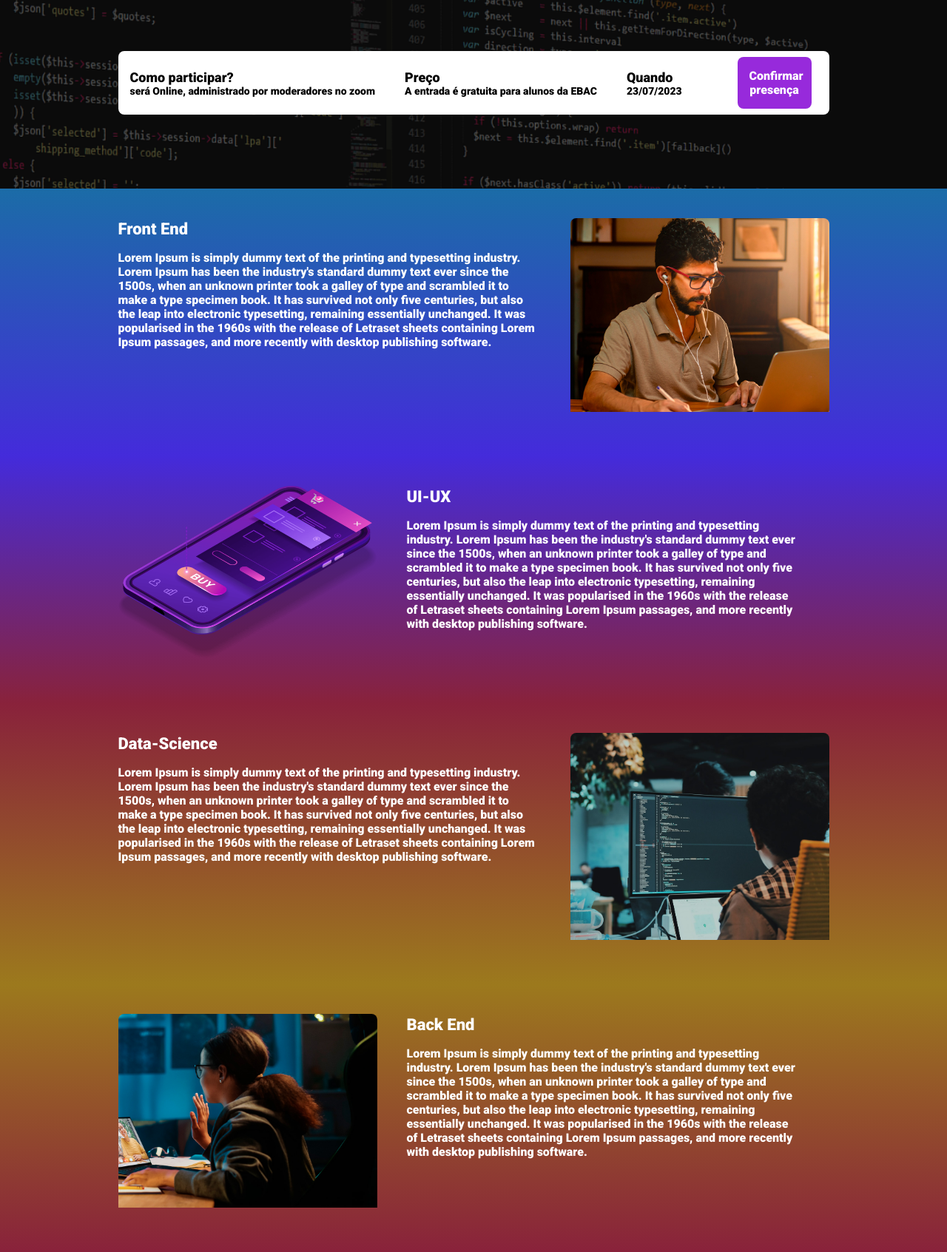
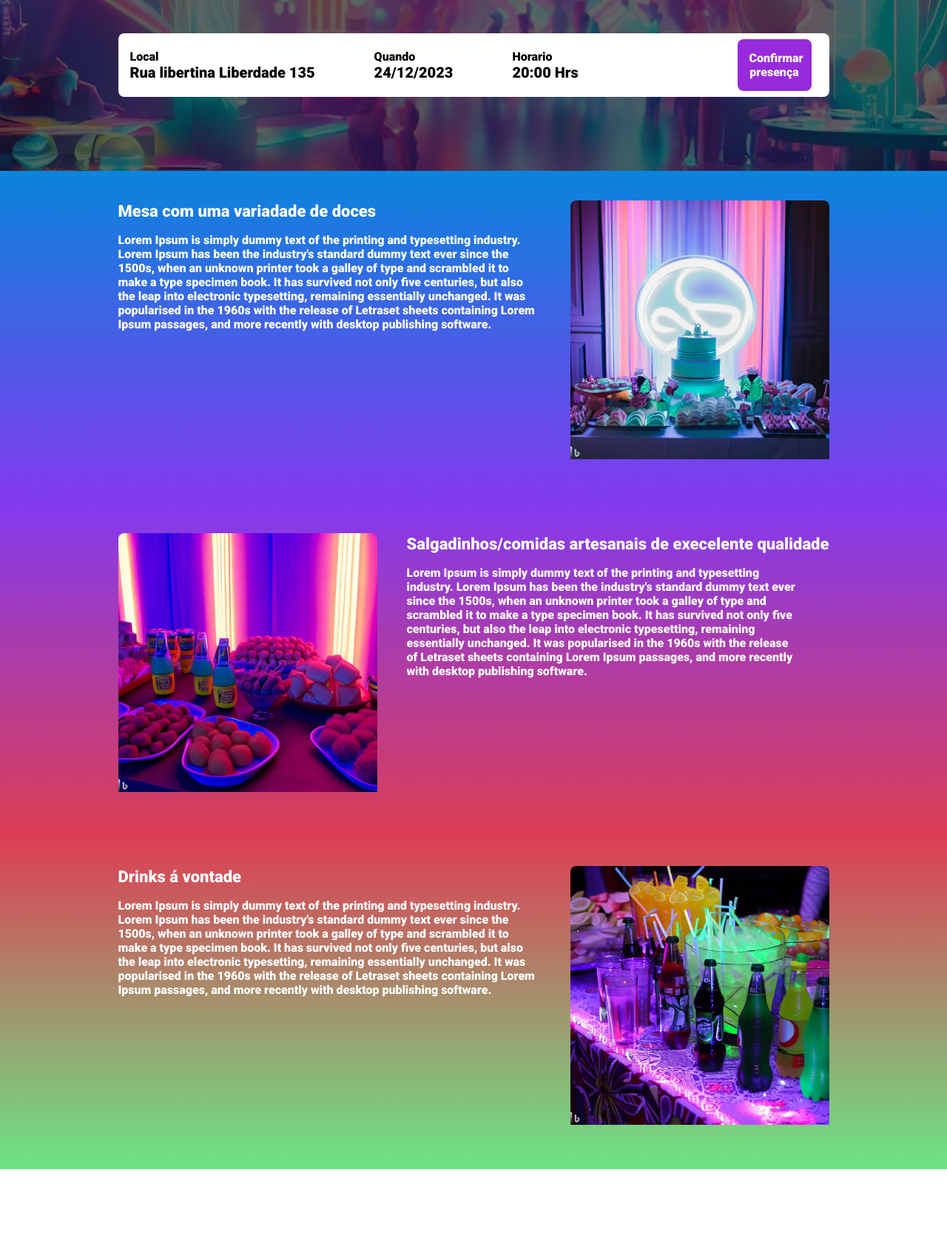
Before and after one commit to DevTroli/myBirthday, a website built with Parcel: page src/index.html in a window 1280 px wide. Shown: the part 331-2024 px from the top of the page at 74% size. After the commit the page ends 1912 px from the top, so only its background shows below. Built offline with nearby package versions, Linux system fonts and the light colour scheme.

Commit message:
ending the project

```diff
--- a/package.json
+++ b/package.json
@@ -5,7 +5,7 @@
 
   "scripts": {
     "dev": "parcel src/index.html src/styles/*.scss src/scripts/*.js src/images/*.png",
-    "build": "parcel src/index.html",
+    "build": "parcel build src/index.html",
     "test": "echo \"Error: no test specified\" && exit 1"
   },
   "author": "",
--- a/sharp.config.json
+++ b/sharp.config.json
@@ -1,5 +1,6 @@
 {
-    "png": {
+
+    "jpeg": {
         "compress": true,
         "quality": 75
     }
--- a/src/index.html
+++ b/src/index.html
@@ -13,29 +13,28 @@
 <body>
     <header class="hero">
         <div class="container">
-            <img class="hero__logo" src="./img/ebac_logo.svg" alt="EBAC">
             <p class="hero__text">
-                Um grande Hackathon sobre T.I no Brasil começa em <br>
+                Venha celebrar comigo o dia mais especial para mim: meu aniversário! Sua presença é essencial para tornar essa data ainda mais memorável. <br>
                 <span id="contador"></span>
             </p>
             <div class="info__bar">
                 <ul class="info__bar__infos">
                   <li class="info__bar__item">
                     <div class="info__bar__item__content">
-                      <p class="info__bar__title"><b>Como participar?</b></p>
-                      <p class="info__bar__text">será Online, administrado por moderadores no zoom</p>
-                    </div>
-                  </li>
-                  <li class="info__bar__item">
-                    <div class="info__bar__item__content">
-                      <p class="info__bar__title"><b>Preço</b></p>
-                      <p class="info__bar__text">A entrada é gratuita para alunos da EBAC</p>
+                      <p class="info__bar__title"><b>Local</b></p>
+                      <p class="info__bar__text">Rua libertina Liberdade 135</p>
                     </div>
                   </li>
                   <li class="info__bar__item">
                     <div class="info__bar__item__content">
                       <p class="info__bar__title"><b>Quando</b></p>
-                      <p class="info__bar__text">23/07/2023</p>
+                      <p class="info__bar__text">24/12/2023</p>
+                    </div>
+                  </li>
+                  <li class="info__bar__item">
+                    <div class="info__bar__item__content">
+                      <p class="info__bar__title"><b>Horario</b></p>
+                      <p class="info__bar__text">20:00 Hrs</p>
                     </div>
                   </li>
                 </ul>
@@ -43,59 +42,45 @@
               </div>
         </div>
     </header>
-    <section class="event event--frontend">
+    <section class="event event--doces">
         <div data-aos="fade-right" data-aos-duration="500" class="event__container">
             <div class="event__details container">
                 <div class="event__text-container">
-                    <h2><b class="event__details__title">Front End</b></h2>
+                    <h2><b class="event__details__title">Mesa com uma variadade de doces</b></h2>
                     <p class="event__details__text">
                         Lorem Ipsum is simply dummy text of the printing and typesetting industry. Lorem Ipsum has been the industry's standard dummy text ever since the 1500s, when an unknown printer took a galley of type and scrambled it to make a type specimen book. It has survived not only five centuries, but also the leap into electronic typesetting, remaining essentially unchanged. It was popularised in the 1960s with the release of Letraset sheets containing Lorem Ipsum passages, and more recently with desktop publishing software.
                     </p>
                 </div>
-                <img class="event__details__image" src="./img/frontend.png" alt="Front End">
+                <img class="event__details__image" src="./img/mesaDoce.jpg" alt="doces">
             </div>
         </div>
     </section>
-    <section class="event event--ui-ux">
+    <section class="event event--salgados">
         <div data-aos="fade-left" data-aos-duration="500"  class="event__container event--image-left">
             <div class="event__details container">
                 <div class="event__text-container">
-                    <h2><b class="event__details__title">UI-UX</b></h2>
+                    <h2><b class="event__details__title">Salgadinhos/comidas artesanais de execelente qualidade</b></h2>
                     <p class="event__details__text">
                         Lorem Ipsum is simply dummy text of the printing and typesetting industry. Lorem Ipsum has been the industry's standard dummy text ever since the 1500s, when an unknown printer took a galley of type and scrambled it to make a type specimen book. It has survived not only five centuries, but also the leap into electronic typesetting, remaining essentially unchanged. It was popularised in the 1960s with the release of Letraset sheets containing Lorem Ipsum passages, and more recently with desktop publishing software.
                     </p>
                 </div>
-                <img class="event__details__image" src="./img/ui-ux.png" alt="UI-UX">
+                <img class="event__details__image" src="./img/mesaSalgado.jpg" alt="salgados">
             </div>
         </div>
     </section>
-    <section class="event event--data-science">
+    <section class="event event--drinks">
         <div  data-aos="fade-right" data-aos-duration="500" class="event__container">
             <div class="event__details container">
                 <div class="event__text-container">
-                    <h2><b class="event__details__title">Data-Science</b></h2>
+                    <h2><b class="event__details__title">Drinks á vontade</b></h2>
                     <p class="event__details__text">
                         Lorem Ipsum is simply dummy text of the printing and typesetting industry. Lorem Ipsum has been the industry's standard dummy text ever since the 1500s, when an unknown printer took a galley of type and scrambled it to make a type specimen book. It has survived not only five centuries, but also the leap into electronic typesetting, remaining essentially unchanged. It was popularised in the 1960s with the release of Letraset sheets containing Lorem Ipsum passages, and more recently with desktop publishing software.
                     </p>
                 </div>
-                <img class="event__details__image" src="./img/data.png" alt="Data Science">
+                <img class="event__details__image" src="./img/drinks.jpg" alt="drinks">
             </div>
         </div>
     </section>
-    <section class="event event--backend">
-        <div data-aos="fade-left" data-aos-duration="500"class="event__container event--image-left">
-            <div class="event__details container">
-                <div class="event__text-container">
-                    <h2><b class="event__details__title">Back End</b></h2>
-                    <p class="event__details__text">
-                        Lorem Ipsum is simply dummy text of the printing and typesetting industry. Lorem Ipsum has been the industry's standard dummy text ever since the 1500s, when an unknown printer took a galley of type and scrambled it to make a type specimen book. It has survived not only five centuries, but also the leap into electronic typesetting, remaining essentially unchanged. It was popularised in the 1960s with the release of Letraset sheets containing Lorem Ipsum passages, and more recently with desktop publishing software.
-                    </p>
-                </div>
-                <img class="event__details__image" src="./img/backend.png" alt="back end">
-            </div>
-        </div>
-    </section>
-
     <script src="https://unpkg.com/aos@next/dist/aos.js"></script>
     <script src="../src/scripts/main.js"></script>
 </body>
--- a/src/styles/_hero.scss
+++ b/src/styles/_hero.scss
@@ -3,7 +3,7 @@ $width: 640px;
 @use "variables.scss";
 
 .hero {
-    background-image: url("../img/fundo.png");
+    background-image: url("../img/fotoFesta.jpg");
     background-position: center;
     background-repeat: no-repeat;
     background-size: cover;
@@ -25,7 +25,7 @@ $width: 640px;
     &__text {
       margin-top: 64px;
       margin-bottom: 80px;
-      font-size: 40px;
+      font-size: 30px;
       font-weight: 800;
       line-height: 56px;
       color: variables.$colorText;
@@ -35,16 +35,6 @@ $width: 640px;
         margin: 24px 0;
         font-size: 22px;
         line-height: 24px;
-      }
-    }
-
-    &__logo {
-      height: 80px;
-      margin: 0 auto;
-      display: block;
-
-      @media (max-width: $width) {
-        height: 40px;
       }
     }
 
--- a/src/styles/components/_info__bar.scss
+++ b/src/styles/components/_info__bar.scss
@@ -10,7 +10,7 @@ $width: 640px;
     display: flex;
 
     &__infos {
-      gap: 40px;
+      gap: 80px;
       padding: 16px;
       display: flex;
 
@@ -20,11 +20,11 @@ $width: 640px;
     }
 
     &__item {
-      font-size: 14px;
+      font-size: 20px;
 
       b {
         color: variables.$colorText2;
-        font-size: 18px;
+        font-size: 16px;
         display: block;
       }
 
--- a/src/styles/events.scss
+++ b/src/styles/events.scss
@@ -3,18 +3,16 @@ $width: 640px;
 @use "variables.scss";
 
 .event{
-    &--frontend {
+    &--doces {
         background-image: linear-gradient(variables.$Blue1 , variables.$Blue2);
     }
-    &--ui-ux {
+    &--salgados {
         background-image: linear-gradient(variables.$Blue2 , variables.$Rose);
     }
-    &--data-science {
-        background-image: linear-gradient(variables.$Rose , variables.$Yellow);
+    &--drinks {
+        background-image: linear-gradient(variables.$Rose , variables.$Green);
     }
-    &--backend {
-        background-image: linear-gradient(variables.$Yellow , variables.$Rose);
-    }
+
 
     &--image-left{
         .container{
--- a/src/styles/variables.scss
+++ b/src/styles/variables.scss
@@ -1,8 +1,9 @@
 $colorText:#ffffff;
 $colorText2: #000000;
+$colorText3: #DFD7BF;
 
-$Blue1:#1B6CA7;
-$Blue2:#442BDB;
+$Blue1:#0a84dc;
+$Blue2:#833aef;
 $puple: #972adb;
-$Rose: #89223B;
-$Yellow: #9C791D;
+$Rose: #dd3e54;
+$Green: #6be585;
```
Also changed, not shown: src/img/backend.png (deleted), src/img/data.png (deleted), src/img/drinks.jpg (added), src/img/ebac_logo.svg (deleted), src/img/fotoFesta.jpg (added), src/img/frontend.png (deleted), src/img/fundo.png (deleted), src/img/mesaDoce.jpg (added), src/img/mesaSalgado.jpg (added), src/img/ui-ux.png (deleted).
